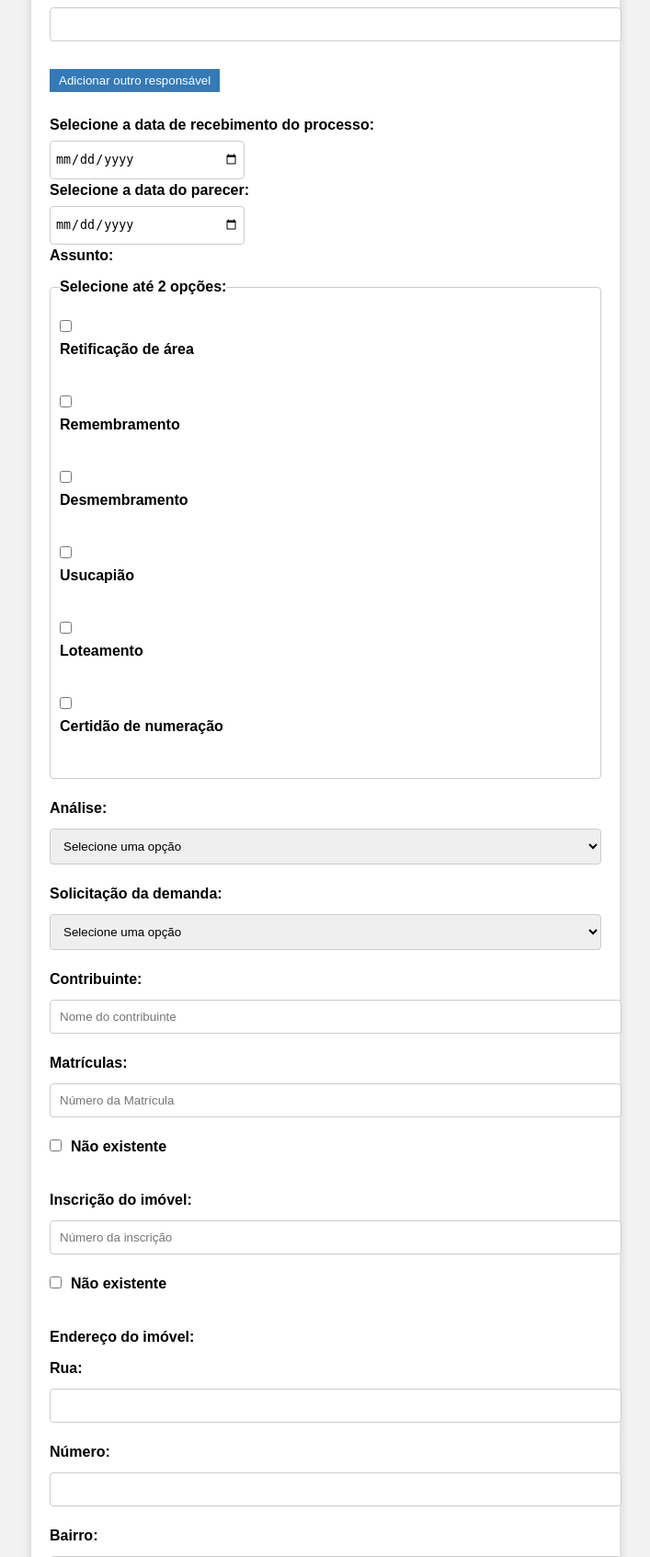
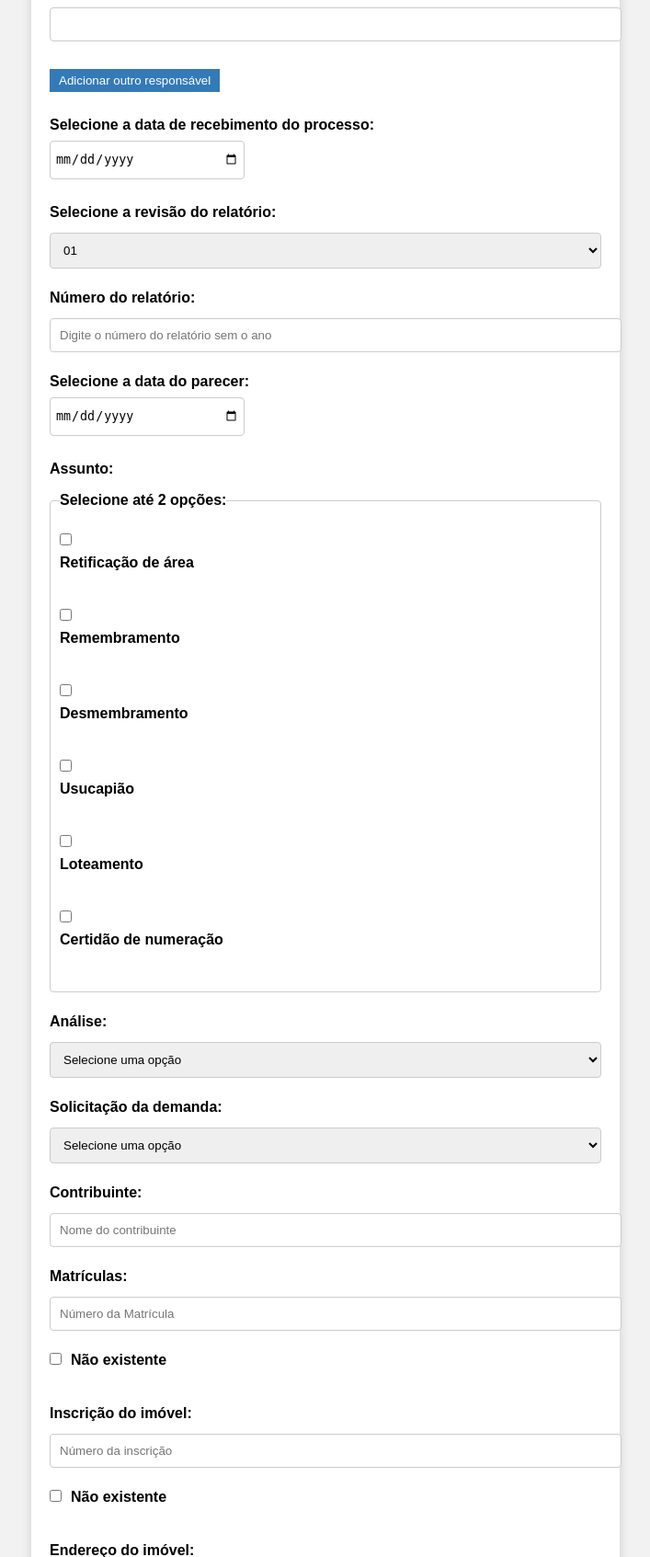
Before and after one commit to Fabricio-carmo96/Relatorio_tecnico_processos, a PHP site: page / in a window 1280 px wide. Shown: the part 228-1921 px from the top of the page at 92% size, without its empty margins (286-993 px from the left). Run offline with PHP 8.4, Linux system fonts and the light colour scheme.

Commit message:
melhorias visuais e adição de novas perguntas

```diff
--- a/index.php
+++ b/index.php
@@ -150,10 +150,21 @@ include_once 'conexao.php';
 </br></br>
     <label for="data-recebimento">Selecione a data de recebimento do processo:</label>
       <input type="date" id="data-recebimento" name="data-recebimento">
+</br></br>
+    <label for="revisao">Selecione a revisão do relatório:</label>
+      <select id="revisao" name="revisao">
+        <option value="01">01</option>
+        <option value="02">02</option>
+        <option value="03">03</option>
+        <option value="04">04</option>
+        <option value="05">05</option>
+      </select>
+    <label for="n_relatorio">Número do relatório:</label>
+      <input type="text" name="n_relatorio" id="n_relatorio" placeholder = "Digite o número do relatório sem o ano">
     <label for="data-parecer">Selecione a data do parecer:</label>
       <input type="date" id="data-parecer" name="data-parecer">
-
-    <label for="assunto">Assunto:</label>
+  </br></br>
+      <label for="assunto">Assunto:</label>
     <fieldset>
         <legend>Selecione até 2 opções:</legend>
         <input type="checkbox" id="retificacao" name="assunto[]" value="Retificação de área">
@@ -355,8 +366,10 @@ if ($_SERVER["REQUEST_METHOD"] == "POST") {
       $profissoes[] = $profissao;
       $creas[] = $crea;
     }
+    $anoAtual = date("Y");
     $data_recebimento = $_POST['data-recebimento'];
     $data_formatada = date('d-m-Y', strtotime($data_recebimento));
+    $revisao = $_POST['revisao'];
     $data_parecer = $_POST['data-parecer'];
     $data_parecer_formatada = date('d-m-Y', strtotime($data_parecer));
     if (isset($_POST['assunto']) && is_array($_POST['assunto'])) {
@@ -508,9 +521,9 @@ if ($_SERVER["REQUEST_METHOD"] == "POST") {
     }
     else if ($deslocamento == "deslSim" && $sobreposicao == "sobNao" && $invasao == "invSim" && $diferenca == "difNao") {
       $textGeral = 'Em visita a campo checou-se o levantamento apresentado. Foi conferido quanto à indagação de deslocamento e verificou-se que o levantamento planimétrico entregue à Prefeitura Municipal de Itabira apresenta avanço em relação a via pública. Além disso, foi identificada divergência entre a área da planta e do memorial descritivo. Aconselha-se o indeferimento do processo XXXX/XX/XXXX pelo avanço em relação à via '.$inputInvasão. 'e pela diferença de '.$inputDiferenca.'  entre a área da planta e do memorial descritivo. OBS: Ao refazer o levantamento planimétrico, favor se atentar na precisão do memorial descritivo. A área da planta e do memorial deverão ser isométricas, em todas as casas decimais.';
+    } else {
+      echo '<script>alert("O conjunto de opções (Deslocamento, Sobreposição, Invasão e Diferença) que você escolheu ainda não está cadastrado no sistema");</script>';
     }
-
-
   }
 }
 setlocale(LC_TIME, 'Portuguese_Brazil.1252');
@@ -555,7 +568,11 @@ $contentfontStyle = array(
 	'name' => 'Arial', 'size' => 12, 'lineHeight' => 1.5
 
 );
-
+$dateFontStyle = 'Date';
+$phpWord->addFontStyle(
+    $dateFontStyle,
+    array('name' => 'Arial', 'align' => 'right', 'size' => 12)
+);
 //////////////////////////////fim da config de style//////////////////
 
 // create a new table
@@ -580,7 +597,7 @@ for ($i = 0; $i < count($nomes); $i++) {
 $cell3 = $table->addCell(2500);
 $cell3->addText('Recebimento – Revisão');
 $cell3->addTextBreak();
-$cell3->addText($data_formatada . ' - ');
+$cell3->addText($data_formatada . ' - ' .$revisao);
 $cell4 = $table->addCell(1800);
 $cell4->addText('Data parecer:');
 $cell4->addTextBreak();
@@ -601,12 +618,17 @@ $section->addText('Dados recebidos: '.$informacoes, $contentfontStyle);
 $section->addTextBreak();
 $section ->addText($textMatricula, $contentfontStyle);
 $section ->addText($textGeral, $contentfontStyle);
-$section ->addText('Itabira, '. $dateString, $footerStyle, null, array('alignment' => 'right'));
+$section->addText('Itabira, ' . $dateString, $dateFontStyle, array('alignment' => 'right'));
+$section->addTextBreak();
+$section->addTextBreak();
+$section->addTextBreak();
+
 for ($i = 0; $i < count($nomes); $i++) {
   // Adiciona o texto referente ao técnico atual
-  $section->addText($nomes[$i]);
-  $section->addText($profissoes[$i]);
-  $section->addText($creas[$i]);
+  $section->addText('____________________________________');
+  $section->addText($nomes[$i], null, array('size' => 12));
+  $section->addText($profissoes[$i], null, array('size' => 12));
+  $section->addText($creas[$i], null, array('size' => 12));
   $section->addText("");
 }
 $writer = \PhpOffice\PhpWord\IOFactory::createWriter($phpWord, 'Word2007');
```
Also changed, not shown: 1 other file.
